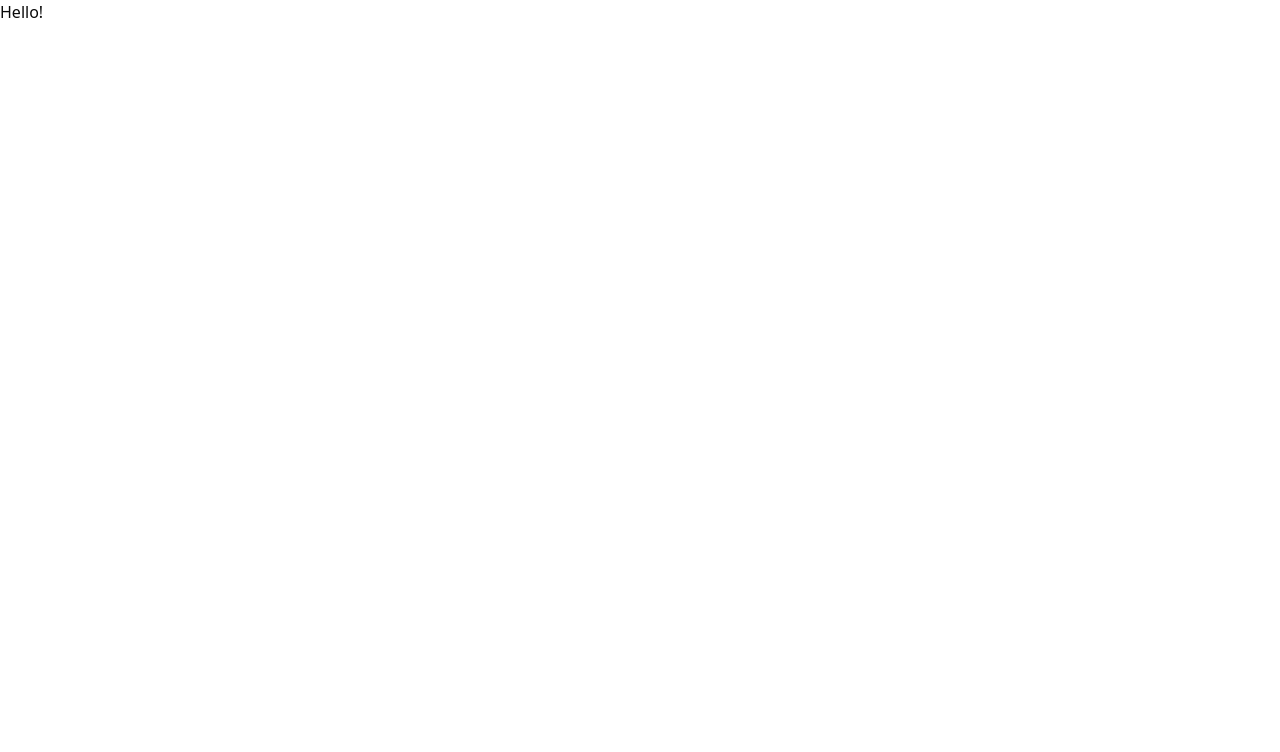
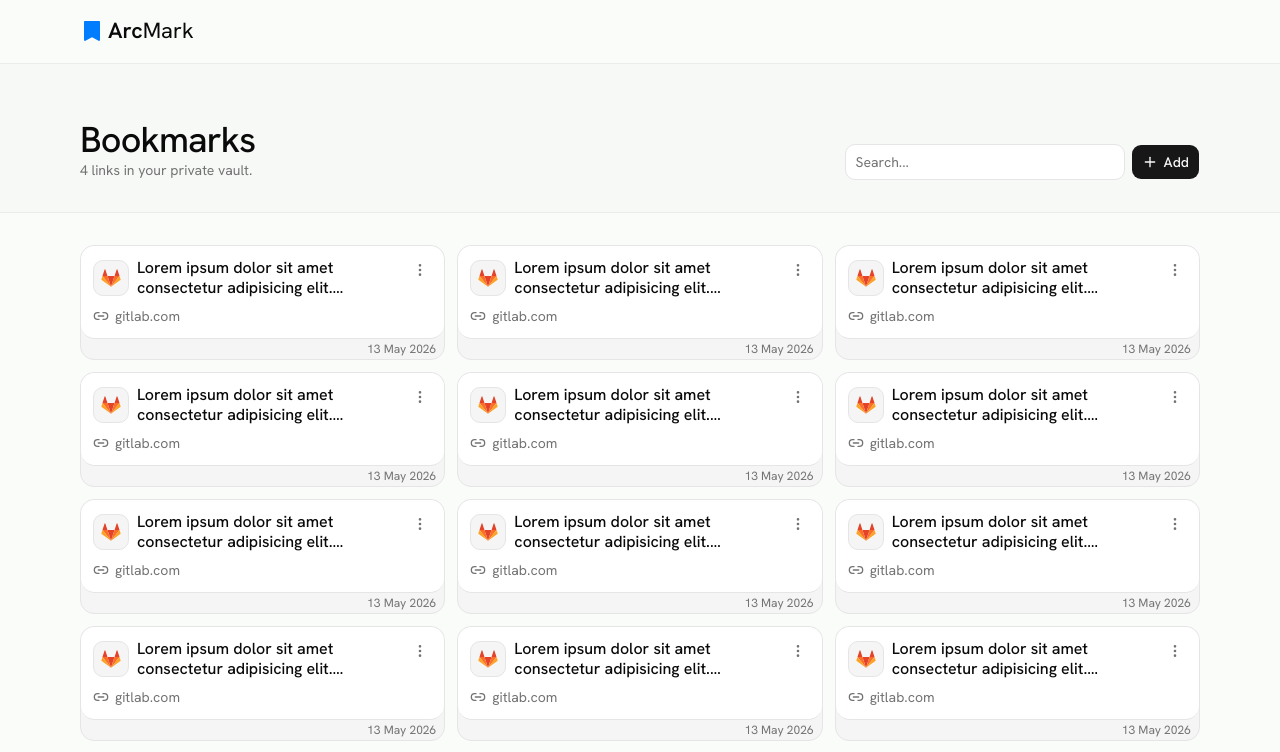
Before and after one commit to sandip-dev07/arcmark, a Next.js app: page /bookmarks in a window 1280 px wide. Shown: the top 752 px of the page. Built offline with nearby package versions, Linux system fonts and the light colour scheme.

Commit message:
bookmarks page

```diff
--- a/package.json
+++ b/package.json
@@ -18,6 +18,7 @@
     "radix-ui": "^1.4.3",
     "react": "19.2.4",
     "react-dom": "19.2.4",
+    "react-icons": "^5.6.0",
     "shadcn": "^4.7.0",
     "sonner": "^2.0.7",
     "tailwind-merge": "^3.6.0",
--- a/src/app/(app)/bookmarks/page.tsx
+++ b/src/app/(app)/bookmarks/page.tsx
@@ -1,3 +1,67 @@
+import { ArrowLeft, Plus, Search } from "lucide-react";
+import Link from "next/link";
+
+import { Button } from "@/components/ui/button";
+import { Input } from "@/components/ui/input";
+import LinkCard from "@/components/link-card";
+
 export default function Bookmarks() {
-  return <main>Hello!</main>;
+  return (
+    <main className="w-full">
+      {/* header */}
+      <section className="w-full bg-[#F7F9F7] border-b border-border/70 py-8">
+        <div className="max-w-container mt-6">
+          <div className="flex flex-col gap-8">
+            <div className="flex flex-col gap-6 lg:flex-row lg:items-end lg:justify-between">
+              <div>
+                <h1 className="text-4xl tracking-tight font-medium text-foreground">
+                  Bookmarks
+                </h1>
+                <p className="text-sm text-muted-foreground">
+                  4 links in your private vault.
+                </p>
+              </div>
+
+              <div className="flex gap-1.5 flex-row sm:items-center">
+                <div className="relative w-full sm:w-70">
+                  <Input
+                    type="search"
+                    placeholder="Search..."
+                    className="h-9 bg-white"
+                  />
+                </div>
+
+                <Button size="lg" className="w-fit">
+                  <Plus />
+                  Add
+                </Button>
+              </div>
+            </div>
+          </div>
+        </div>
+      </section>
+
+      {/* Bookmark Links */}
+      <section className="max-w-container py-8">
+        <div className="w-full grid grid-cols-1 sm:grid-cols-3 gap-3">
+          <LinkCard />
+          <LinkCard />
+          <LinkCard />
+          <LinkCard />
+          <LinkCard />
+          <LinkCard />
+          <LinkCard />
+          <LinkCard />
+          <LinkCard />
+          <LinkCard />
+          <LinkCard />
+          <LinkCard />
+          <LinkCard />
+          <LinkCard />
+          <LinkCard />
+          <LinkCard />
+        </div>
+      </section>
+    </main>
+  );
 }
--- a/src/app/(app)/layout.tsx
+++ b/src/app/(app)/layout.tsx
@@ -1,3 +1,10 @@
+import AppNavbar from "@/components/app-navbar";
+
 export default function AppLayout({ children }: { children: React.ReactNode }) {
-  return <>{children}</>;
+  return (
+    <div className="bg-background">
+      <AppNavbar />
+      {children}
+    </div>
+  );
 }
--- /dev/null
+++ b/src/app/(auth)/login/page.tsx
@@ -0,0 +1,24 @@
+import AppLogo from "@/components/app-logo";
+import { Button } from "@/components/ui/button";
+import { FcGoogle } from "react-icons/fc";
+
+export default function Login() {
+  return (
+    <main className="relative w-full min-h-svh flex items-center justify-center">
+      <div className="absolute inset-x-0 top-0 -z-10 h-176 bg-[radial-gradient(circle_at_top,rgba(187,211,255,0.7),transparent_60%)]" />
+
+      <section className="max-w-xs px-2 mx-auto w-full">
+        <div className="flex items-center justify-center flex-col gap-1">
+          <AppLogo />
+          <h3>Sign in to your account</h3>
+        </div>
+
+        <div className="w-full mt-6">
+          <Button variant={"default"} size={"lg"} className="w-full gap-1.5">
+          <FcGoogle/>  Login with Google
+          </Button>
+        </div>
+      </section>
+    </main>
+  );
+}
--- a/src/app/globals.css
+++ b/src/app/globals.css
@@ -49,7 +49,7 @@
 }
 
 :root {
-  --background: oklch(1 0 0);
+  --background: #fafcfa;
   --foreground: oklch(0.145 0 0);
   --card: oklch(1 0 0);
   --card-foreground: oklch(0.145 0 0);
@@ -121,10 +121,17 @@
   * {
     @apply border-border outline-ring/50;
   }
+  html {
+    @apply scroll-smooth;
+    overflow-y: scroll;
+    scrollbar-width: thin;
+    scrollbar-color: #a1a1aa transparent;
+  }
   body {
     @apply bg-background text-foreground;
+    font-family: var(--font-hanken-grotesk), system-ui;
   }
-  html {
-    @apply overflow-x-hidden;
+  .max-w-container {
+    @apply max-w-6xl mx-auto w-full px-2 sm:px-4;
   }
 }
--- a/src/app/layout.tsx
+++ b/src/app/layout.tsx
@@ -1,5 +1,6 @@
 import type { Metadata } from "next";
 import { Geist, Geist_Mono, Space_Grotesk } from "next/font/google";
+import { Hanken_Grotesk } from "next/font/google";
 import "./globals.css";
 import Provider from "./provider";
 
@@ -18,6 +19,21 @@ const spaceGrotesk = Space_Grotesk({
   subsets: ["latin"],
 });
 
+const hankenGrotesk = Hanken_Grotesk({
+  subsets: ["latin"],
+  weight: ["100", "200", "300", "400", "500", "600", "700", "800", "900"],
+  variable: "--font-hanken-grotesk",
+  display: "swap",
+  preload: true,
+  fallback: [
+    "system-ui",
+    "-apple-system",
+    "BlinkMacSystemFont",
+    "Segoe UI",
+    "sans-serif",
+  ],
+});
+
 export const metadata: Metadata = {
   icons: "/logo.svg",
   title: "ArcMark - Bookmark Manager",
@@ -34,7 +50,7 @@ export default function RootLayout({
     <html
       lang="en"
       suppressHydrationWarning
-      className={`${geistSans.variable} ${geistMono.variable} ${spaceGrotesk.variable} h-full`}
+      className={`${hankenGrotesk.variable} h-full`}
     >
       <body suppressHydrationWarning className="min-h-full flex flex-col">
         <Provider>{children}</Provider>
--- a/src/components/app-logo.tsx
+++ b/src/components/app-logo.tsx
@@ -4,11 +4,11 @@ import Link from "next/link";
 export default function AppLogo({ href }: { href?: string }) {
   return (
     <Link href={href || "/"}>
-      <div className="flex items-center gap-1.5">
+      <div className="flex items-center gap-1">
         <div>
           <Image src={"/logo.svg"} width={24} height={24} alt="arcmark" />
         </div>
-        <h1 className="text-xl font-semibold sm:text-2xl">
+        <h1 className="text-xl font-semibold sm:text-[22px]">
           Arc<span className="font-normal">Mark</span>
         </h1>
       </div>
--- /dev/null
+++ b/src/components/app-navbar.tsx
@@ -0,0 +1,11 @@
+import AppLogo from "./app-logo";
+
+export default function AppNavbar() {
+  return (
+    <nav className="w-full border-b border-border/70 h-14 sm:h-16 flex items-center">
+      <div className="max-w-container">
+        <AppLogo href="/" />
+      </div>
+    </nav>
+  );
+}
--- /dev/null
+++ b/src/components/link-card.tsx
@@ -0,0 +1,80 @@
+import {
+  EllipsisVertical,
+  Link2,
+  Pencil,
+  Trash2,
+} from "lucide-react";
+import Image from "next/image";
+
+import { Button } from "@/components/ui/button";
+import {
+  DropdownMenu,
+  DropdownMenuContent,
+  DropdownMenuItem,
+  DropdownMenuTrigger,
+} from "@/components/ui/dropdown-menu";
+
+export default function LinkCard() {
+  return (
+    <div className="rounded-xl bg-accent border border-border transition-all hover:shadow-md">
+      <div className="rounded-xl border-b border-border bg-white p-3">
+        <div className="flex items-start justify-between gap-3">
+          <div className="flex items-center gap-2">
+            <div className="size-9 min-w-9 overflow-hidden rounded-lg border border-border p-1.5 bg-accent">
+              <Image src="/gitlab.svg" alt="Gitlab" width={32} height={32} />
+            </div>
+            <div>
+              <a title="" target="_blank" href="https://gitlab.com" className="line-clamp-2 font-medium leading-5">
+                Lorem ipsum dolor sit amet consectetur adipisicing elit. Molestias, dignissimos. Molestiae possimus, saepe recusandae totam minima unde voluptates natus accusamus.
+              </a>
+            </div>
+          </div>
+
+          <div className="flex items-center gap-1">
+            {/* <Link
+              href="https://gitlab.com"
+              target="_blank"
+              rel="noreferrer"
+              className="inline-flex size-8 items-center justify-center rounded-lg text-muted-foreground transition-colors hover:bg-accent hover:text-foreground"
+              aria-label="Open link"
+            >
+              <MoveUpRight className="size-4" />
+            </Link> */}
+
+            <DropdownMenu>
+              <DropdownMenuTrigger asChild>
+                <Button
+                  variant="ghost"
+                  size="sm"
+                  className="size-6 rounded-md text-muted-foreground hover:bg-accent hover:text-foreground"
+                  aria-label="Open actions"
+                >
+                  <EllipsisVertical className="size-4" />
+                </Button>
+              </DropdownMenuTrigger>
+              <DropdownMenuContent align="end" className="w-36 min-w-36">
+                <DropdownMenuItem>
+                  <Pencil className="size-4" />
+                  Edit
+                </DropdownMenuItem>
+                <DropdownMenuItem variant="destructive">
+                  <Trash2 className="size-4" />
+                  Delete
+                </DropdownMenuItem>
+              </DropdownMenuContent>
+            </DropdownMenu>
+          </div>
+        </div>
+
+        <a href="https://gitlab.com" target="_blank" className="mt-2 flex items-center gap-1.5 w-fit">
+          <Link2 size={16} className="text-muted-foreground" />
+          <p className="text-sm text-muted-foreground hover:underline transition-all">gitlab.com</p>
+        </a>
+      </div>
+
+      <div className="px-2 py-0.5">
+        <p className="text-end text-xs text-muted-foreground">13 May 2026</p>
+      </div>
+    </div>
+  );
+}
--- a/src/components/ui/button.tsx
+++ b/src/components/ui/button.tsx
@@ -5,7 +5,7 @@ import { Slot } from "radix-ui"
 import { cn } from "@/lib/utils"
 
 const buttonVariants = cva(
-  "group/button inline-flex shrink-0 items-center justify-center rounded-lg border border-transparent bg-clip-padding text-sm font-medium whitespace-nowrap transition-all outline-none select-none focus-visible:border-ring focus-visible:ring-3 focus-visible:ring-ring/50 active:not-aria-[haspopup]:translate-y-px disabled:pointer-events-none disabled:opacity-50 aria-invalid:border-destructive aria-invalid:ring-3 aria-invalid:ring-destructive/20 dark:aria-invalid:border-destructive/50 dark:aria-invalid:ring-destructive/40 [&_svg]:pointer-events-none [&_svg]:shrink-0 [&_svg:not([class*='size-'])]:size-4",
+  "group/button inline-flex shrink-0 items-center justify-center rounded-lg border border-transparent bg-clip-padding text-sm font-medium whitespace-nowrap transition-all outline-none select-none focus-visible:border-ring focus-visible:ring-3 focus-visible:ring-ring/50 active:not-aria-[haspopup]:translate-y-px disabled:pointer-events-none disabled:opacity-50 aria-invalid:border-destructive aria-invalid:ring-3 aria-invalid:ring-destructive/20 dark:aria-invalid:border-destructive/50 dark:aria-invalid:ring-destructive/40 [&_svg]:pointer-events-none [&_svg]:shrink-0 [&_svg:not([class*='size-'])]:size-4 cursor-pointer",
   {
     variants: {
       variant: {
```
Also changed, not shown: public/gitlab.svg (added), 1 other file (tests, documents, lock files or other folders).
